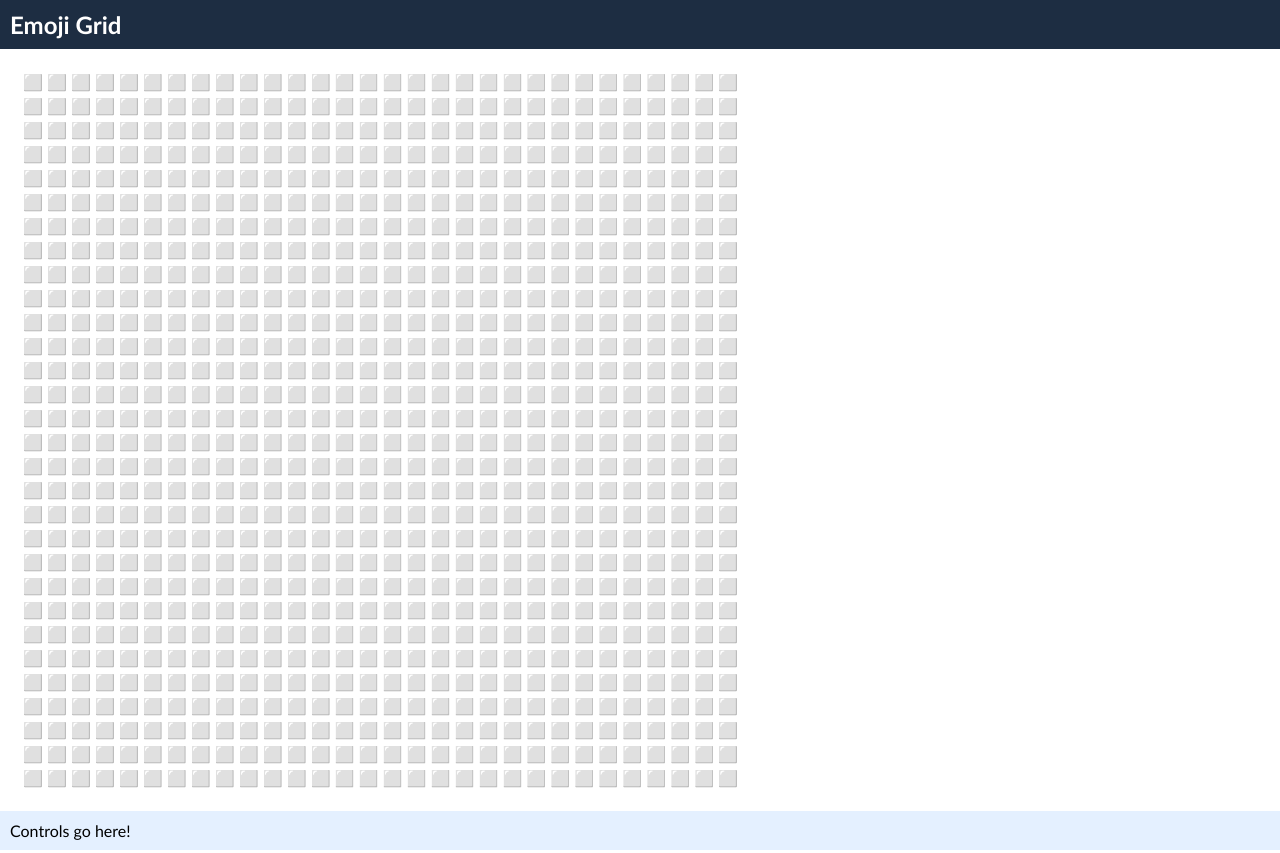
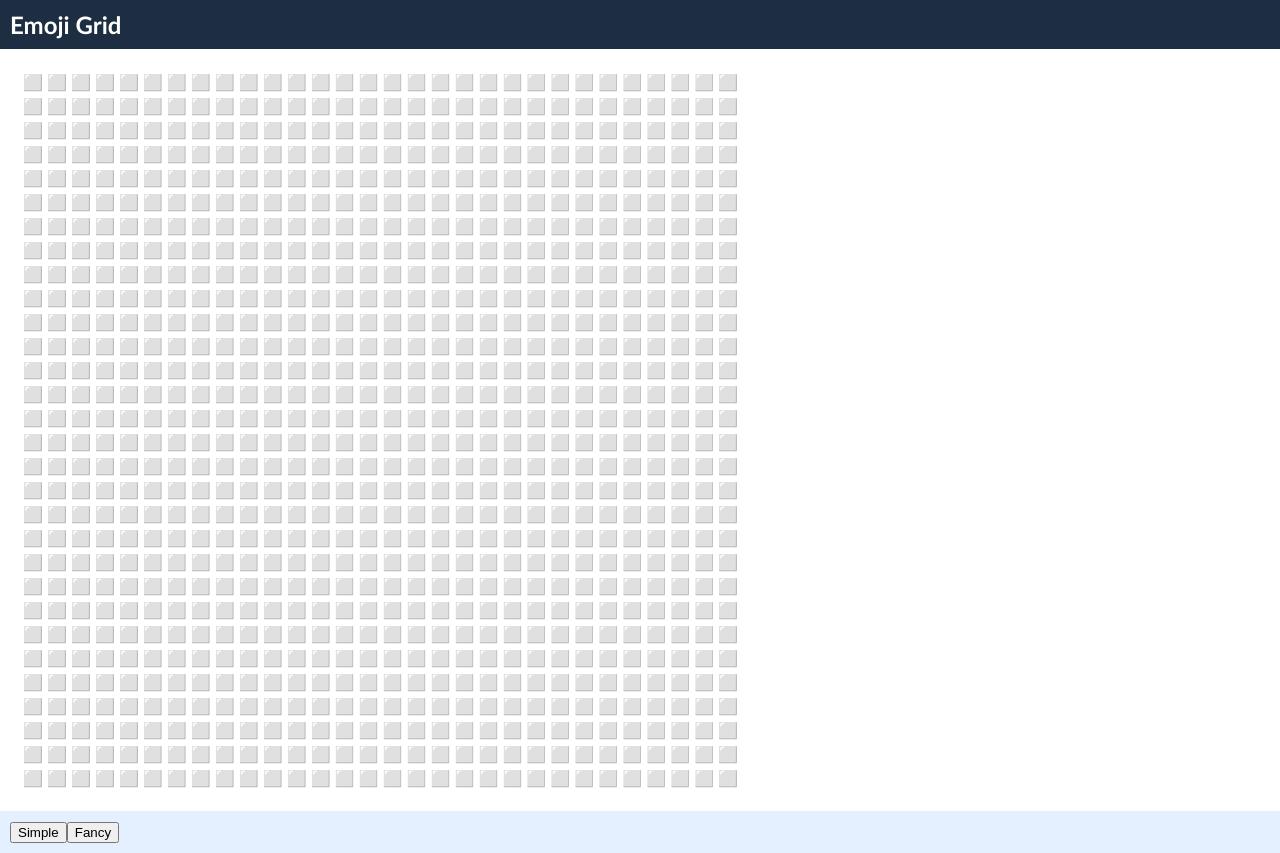
Before and after one commit to hdwhitefur/emoji-grid, a React (Create React App) app: page / in a window 1280 px wide. Built offline with nearby package versions, Linux system fonts and the light colour scheme.

Commit message:
add preset buttons to control

```diff
--- a/src/App.css
+++ b/src/App.css
@@ -16,6 +16,7 @@ html, body, #root, .app {
 .grid {
 	margin: 20px;
 	text-align: justify;
+	cursor: default;
 }
 
 tr, td {
--- a/src/App.js
+++ b/src/App.js
@@ -11,6 +11,14 @@ class App extends Component {
 		this.state = {
 			emoji: presets.simple
 		}
+
+		this.setEmoji = this.setEmoji.bind(this);
+	}
+
+	setEmoji(emoji) {
+		this.setState({
+			emoji: emoji
+		}, () => console.log(this.state.emoji));
 	}
 
 	render() {
@@ -18,7 +26,7 @@ class App extends Component {
 			<div className="app">
 				<Nav />
 				<Grid width="30" height="30" emoji={this.state.emoji} />
-				<Control />
+				<Control setEmoji={this.setEmoji}/>
 			</div>
 		);
 	}
--- a/src/Control.js
+++ b/src/Control.js
@@ -1,11 +1,24 @@
 import React, { Component } from "react"
+import * as presets from "./Presets";
 
 class Control extends Component {
+	constructor(props) {
+		super(props);
+
+		this.setEmoji = this.setEmoji.bind(this);
+	}
 
 	render() {
 		return (
-			<div className="control">Controls go here!</div>
+			<div className="control">
+				<button type="button" onClick={() => this.setEmoji(presets.simple)}>Simple</button>
+				<button type="button" onClick={() => this.setEmoji(presets.fancy)}>Fancy</button>
+			</div>
 		)
+	}
+
+	setEmoji(emoji) {
+		this.props.setEmoji(emoji);
 	}
 }
 
--- a/src/Grid.js
+++ b/src/Grid.js
@@ -7,7 +7,6 @@ class Grid extends Component {
 		this.state = {
 			cells: []
 		}
-		this.emoji = this.props.emoji;
 		this.initializeCells();
 
 		this.handleHover = this.handleHover.bind(this);
@@ -25,6 +24,10 @@ class Grid extends Component {
 		let distance = (Math.sqrt((x - cursorX) ** 2 + (y - cursorY) ** 2));
 		let angle = Math.atan2(cursorY - y, x - cursorX) * (180 / Math.PI);
 		angle = angle < 0 ? angle + 360 : angle;
+
+		//precursor distance check?
+		//find max distance of any emoji and if distance > maxDistance,
+		//return emoji[emoji.length - 1].emoji
 
 		for (let i = 0; i < emoji.length; i++) {
 
@@ -59,7 +62,7 @@ class Grid extends Component {
 		for (let y = 0; y < this.props.height; y++) {
 			let row = [];
 			for (let x = 0; x < this.props.width; x++) {
-				row.push({ x: x, y: y, emoji: getEmoji(cursorX, cursorY, x, y, this.emoji) });
+				row.push({ x: x, y: y, emoji: getEmoji(cursorX, cursorY, x, y, this.props.emoji) });
 			}
 			cells.push(row);
 		}
@@ -69,7 +72,7 @@ class Grid extends Component {
 	}
 
 	initializeCells() {
-		let defaultEmoji = this.emoji[this.emoji.length-1].emoji;
+		let defaultEmoji = this.props.emoji[this.props.emoji.length-1].emoji;
 		for (let y = 0; y < this.props.height; y++) {
 			let row = [];
 			for (let x = 0; x < this.props.width; x++) {
```
